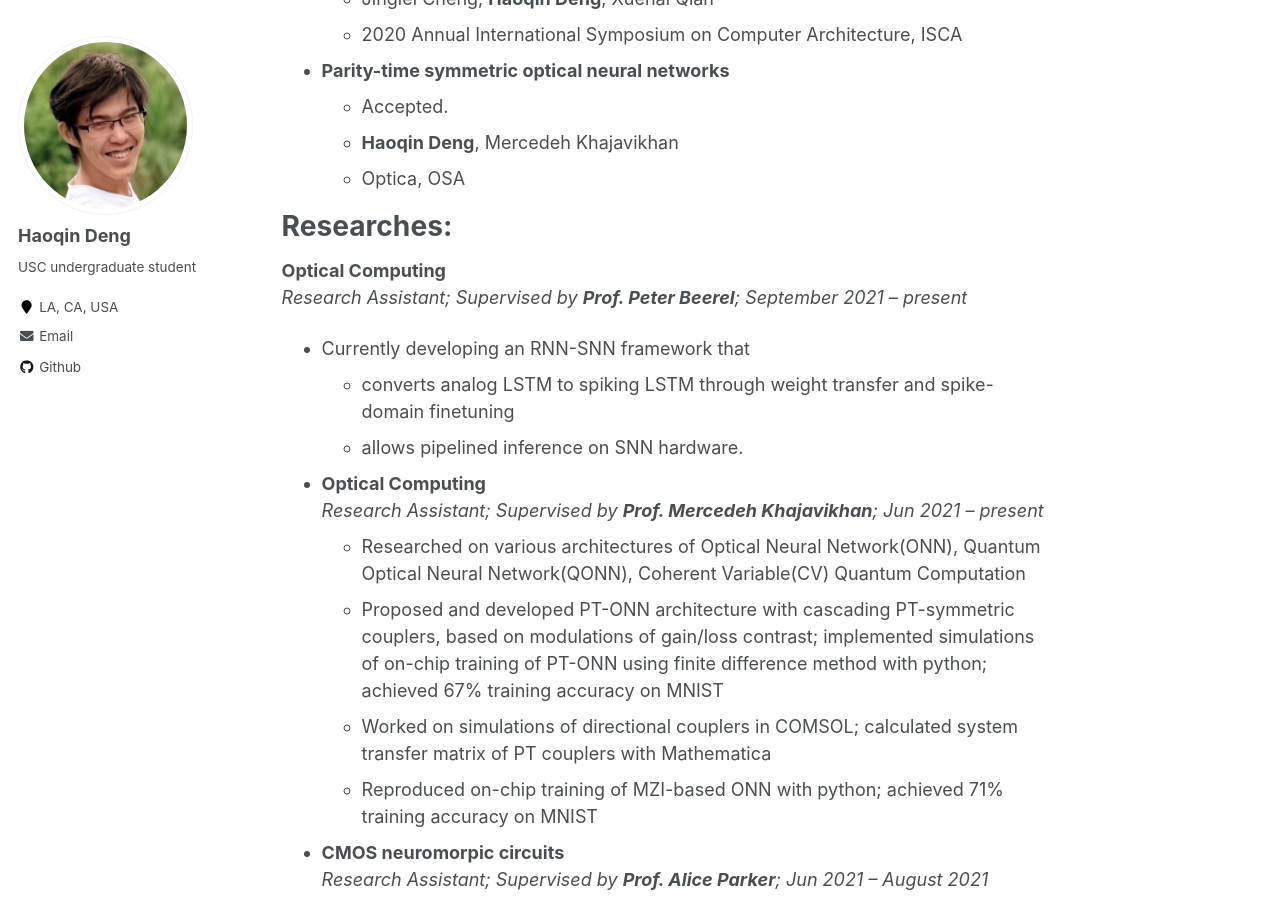
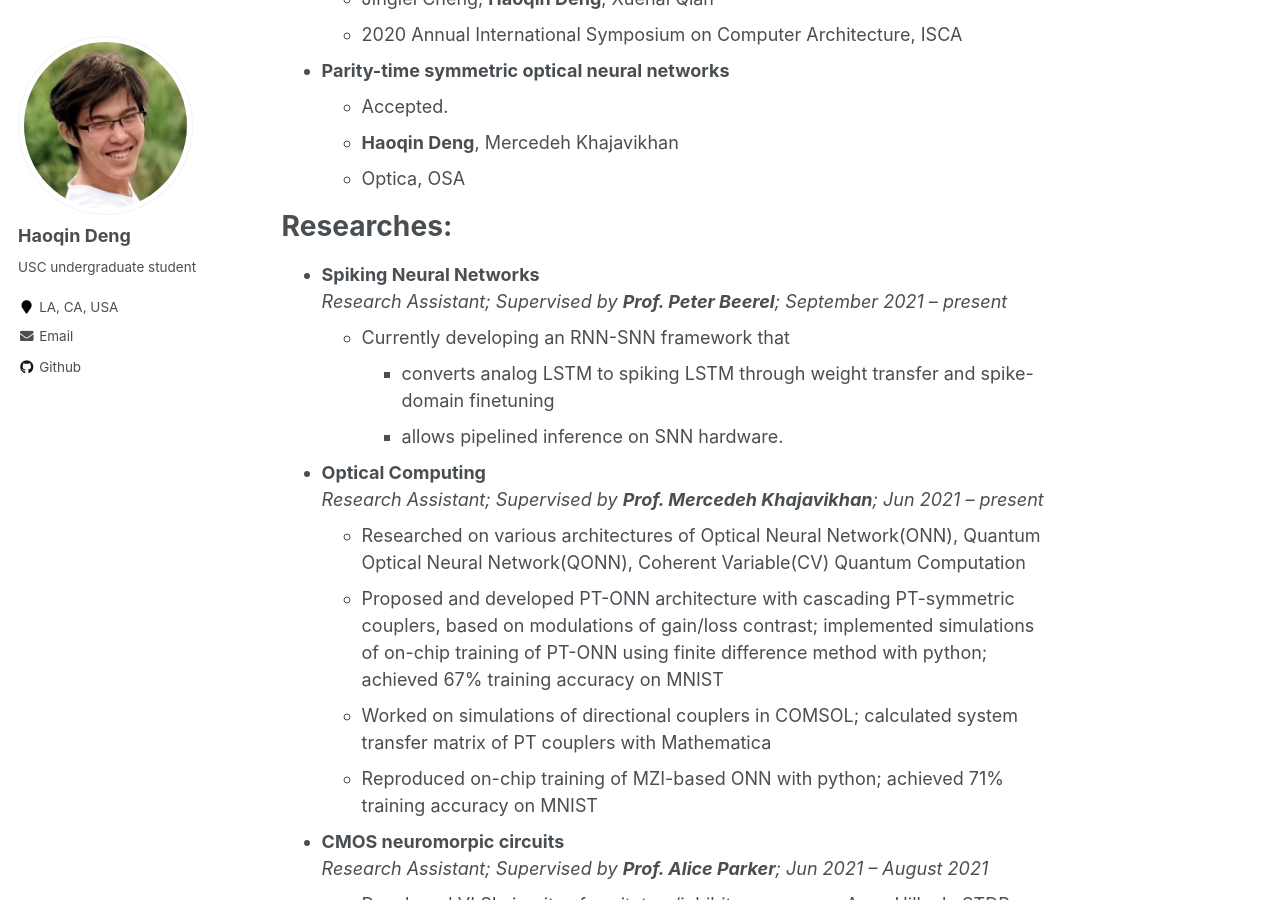
Before and after one commit to haoqindeng/haoqindeng.github.io, a Jekyll site: the page built from _pages/about.md, in a window 1280 px wide and 900 px high, scrolled down 771 px. Built offline with Jekyll 4.4.1, drawn with Linux system fonts in a browser that asks for light colours.

Commit message:
Update about.md

```diff
--- a/_pages/about.md
+++ b/_pages/about.md
@@ -39,11 +39,11 @@ Publications
 
 Researches:
 ======
-**Optical Computing**<br/>
+* **Spiking Neural Networks**<br/>
   *Research Assistant; Supervised by* ***Prof. Peter Beerel****; September 2021 – present*
-* Currently developing an RNN-SNN framework that
-  * converts analog LSTM to spiking LSTM through weight transfer and spike-domain finetuning
-  * allows pipelined inference on SNN hardware.
+  * Currently developing an RNN-SNN framework that
+    * converts analog LSTM to spiking LSTM through weight transfer and spike-domain finetuning
+    * allows pipelined inference on SNN hardware.
 
 * **Optical Computing**<br/>
   *Research Assistant; Supervised by* ***Prof. Mercedeh Khajavikhan****; Jun 2021 – present*
```
